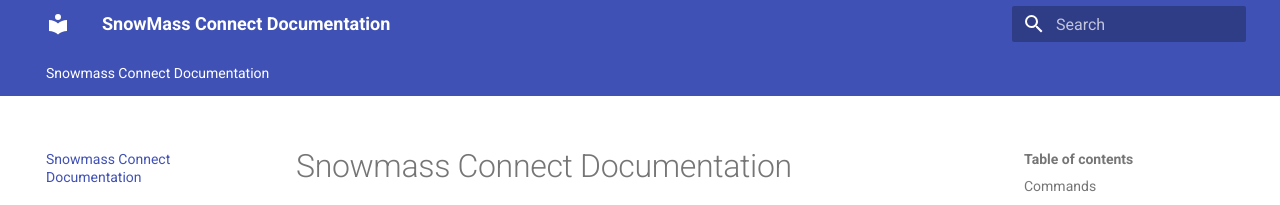
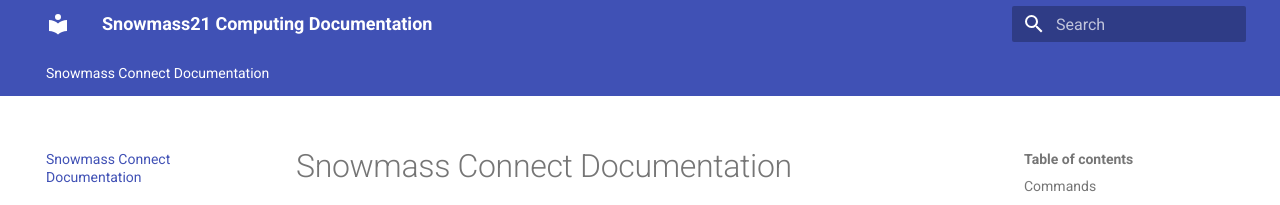
Before and after one commit to ppaschos/snowmass-connect-docs, an MkDocs documentation site: the page built from docs/index.md, in a window 1280 px wide. Shown: the top 205 px of the page. Built offline with MkDocs 1.6.1 and Material for MkDocs 9.7.7, drawn with Linux system fonts in a browser that asks for light colours.

Commit message:
Update mkdocs.yml

```diff
--- a/mkdocs.yml
+++ b/mkdocs.yml
@@ -1,4 +1,4 @@
-site_name: SnowMass Connect Documentation
+site_name: Snowmass21 Computing Documentation
 theme:
     name: material
     features:
```
